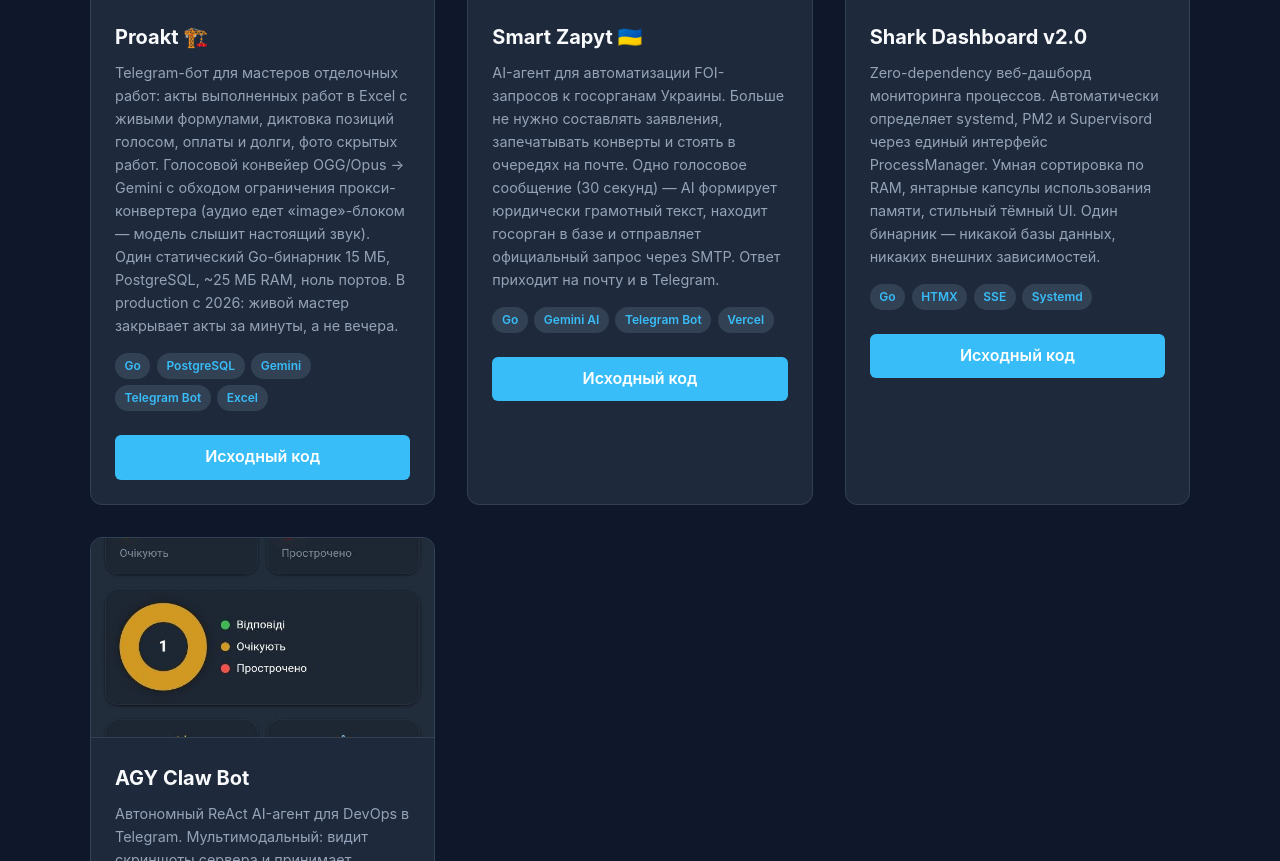
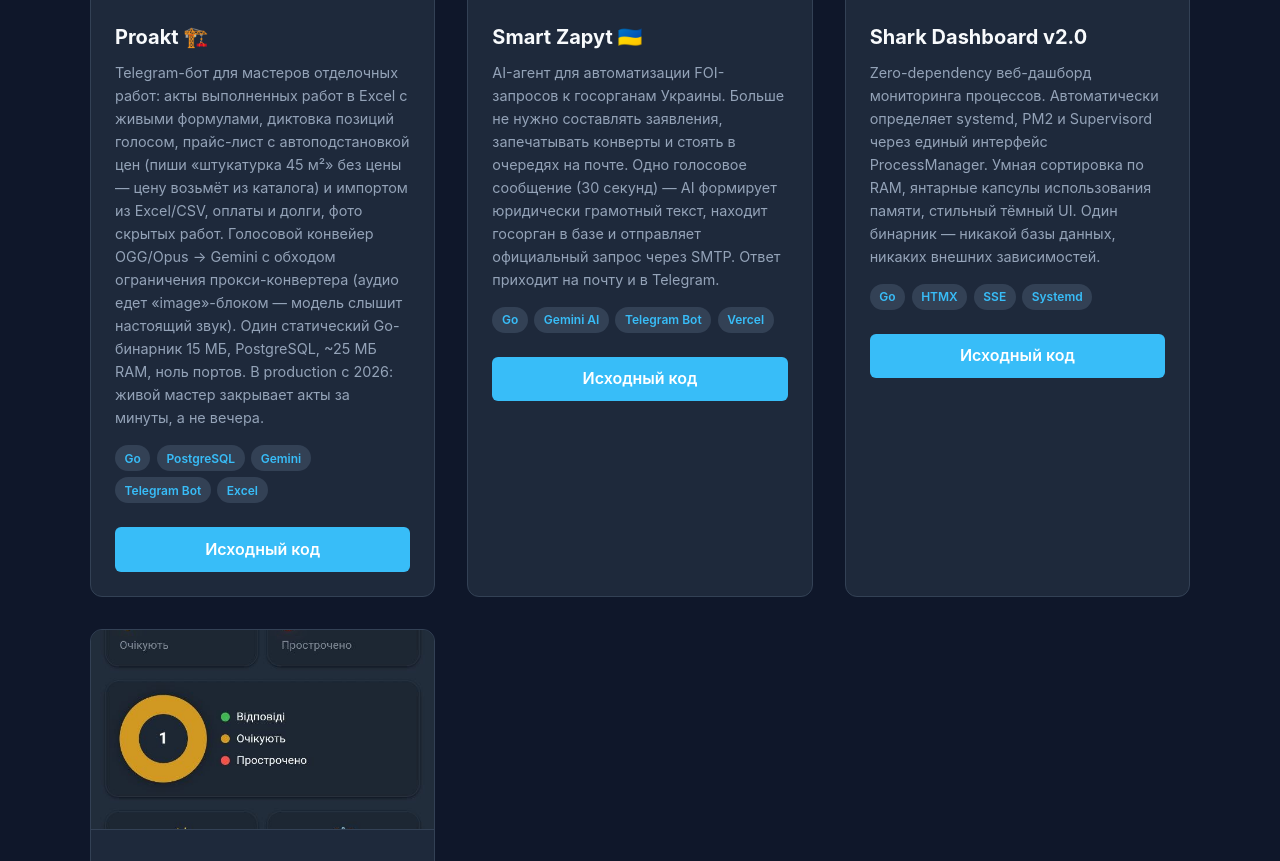
Before and after one commit to Sereban-glitch/Sereban-glitch.github.io, a plain HTML site: page index.html in a window 1280 px wide. Shown: the part 975-1836 px from the top of the page. Drawn offline with Linux system fonts and the light colour scheme.

Commit message:
Proakt: прайс-лист с автоподстановкой и импортом из Excel в описании карточки

```diff
--- a/index.html
+++ b/index.html
@@ -224,7 +224,7 @@
                     <img class="card-img" src="assets/proakt_cover.jpg" alt="Proakt — Telegram бот строителя">
                     <div class="card-body">
                         <h2>Proakt 🏗️</h2>
-                        <p>Telegram-бот для мастеров отделочных работ: акты выполненных работ в Excel с живыми формулами, диктовка позиций голосом, оплаты и долги, фото скрытых работ. Голосовой конвейер OGG/Opus → Gemini с обходом ограничения прокси-конвертера (аудио едет «image»-блоком — модель слышит настоящий звук). Один статический Go-бинарник 15 МБ, PostgreSQL, ~25 МБ RAM, ноль портов. В production с 2026: живой мастер закрывает акты за минуты, а не вечера.</p>
+                        <p>Telegram-бот для мастеров отделочных работ: акты выполненных работ в Excel с живыми формулами, диктовка позиций голосом, прайс-лист с автоподстановкой цен (пиши «штукатурка 45 м²» без цены — цену возьмёт из каталога) и импортом из Excel/CSV, оплаты и долги, фото скрытых работ. Голосовой конвейер OGG/Opus → Gemini с обходом ограничения прокси-конвертера (аудио едет «image»-блоком — модель слышит настоящий звук). Один статический Go-бинарник 15 МБ, PostgreSQL, ~25 МБ RAM, ноль портов. В production с 2026: живой мастер закрывает акты за минуты, а не вечера.</p>
                         <div class="tags">
                             <span class="tag">Go</span>
                             <span class="tag">PostgreSQL</span>
```
